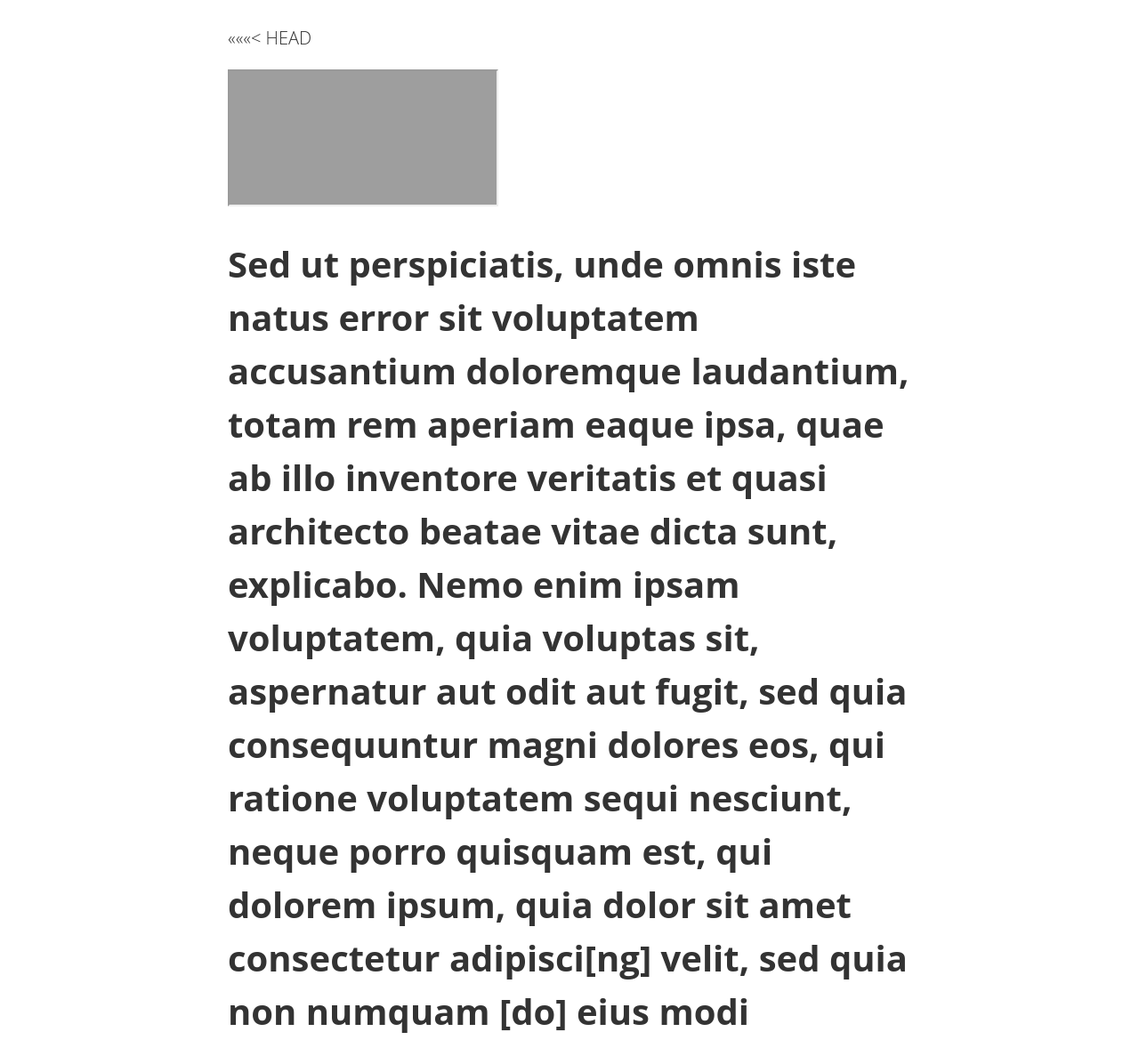
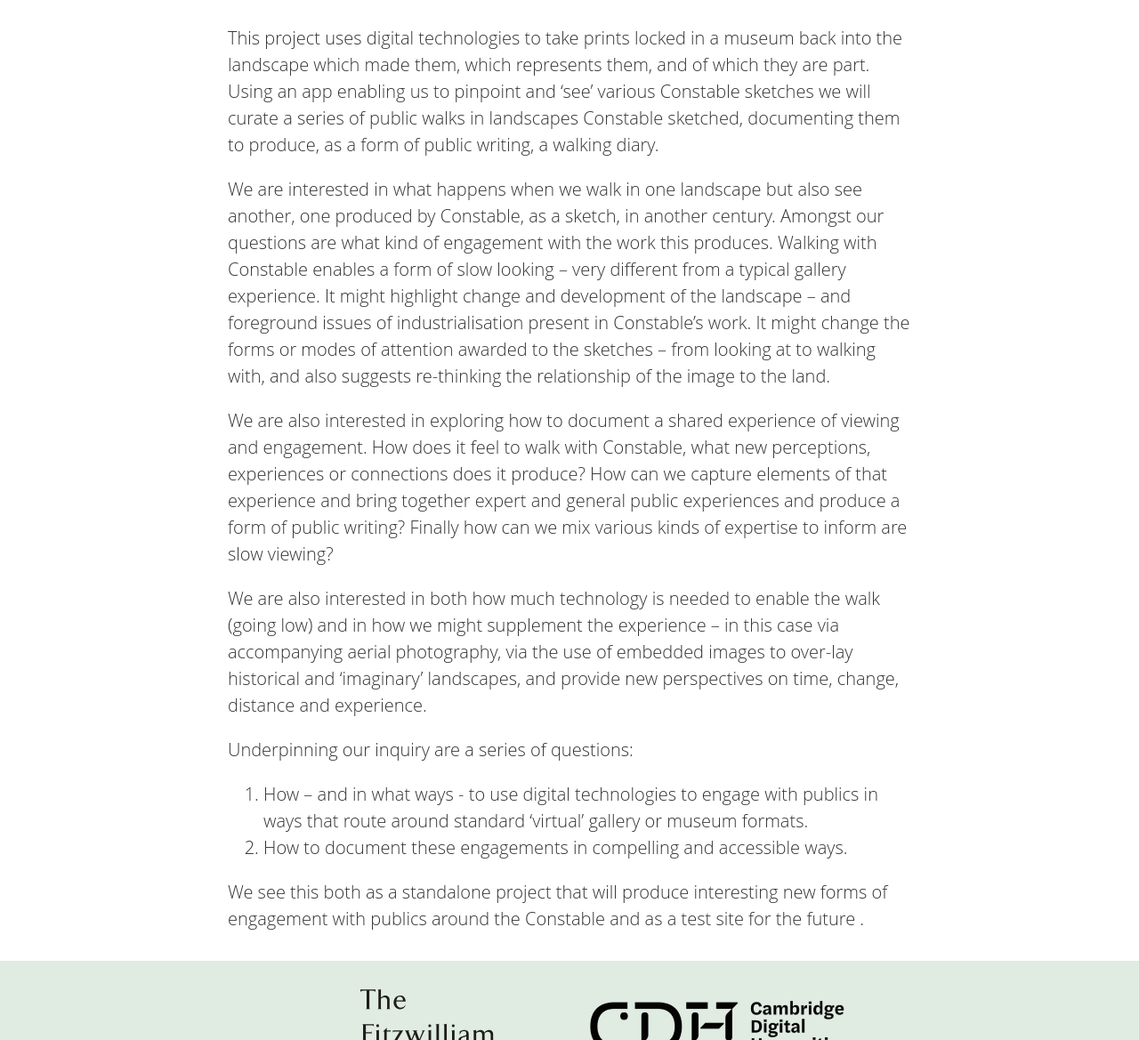
Before and after one commit to FitzwilliamMuseum/walking-the-landscape-fitz-cdh, a Jekyll site: the page built from about.md, in a window 1280 px wide and 1400 px high, scrolled down 821 px. Shown: the part 231-1400 px from the top of the window at 89% size. Built offline with Jekyll 4.4.1, drawn with Linux system fonts in a browser that asks for light colours; some of the changed text lies outside the part shown; grey boxes are pictures that could not be loaded.

Commit message:
Update team etc

```diff
--- a/_layouts/default.html
+++ b/_layouts/default.html
@@ -5,6 +5,7 @@
       {{ page.title }}
     </h1>
   </header>
+
   <div class="lh-copy f5 f4-ns fw3 black-80 mv3 mv4-ns">
     {{ content}}
   </div>
--- a/about.md
+++ b/about.md
@@ -9,16 +9,10 @@
 src="https://data.fitzmuseum.cam.ac.uk/uv.html#?manifest=https://api.fitz.ms/data-distributor/iiif/object-830/manifest&c=0&m=0&cv=0&config=https://data.fitzmuseum.cam.ac.uk/config.json&locales=en-GB:English (GB),cy-GB:Cymraeg,fr-FR:Français (FR),sv-SE:Svenska,xx-XX:English (GB) (xx-XX)&xywh=-2625,-1,9256,4764&r=0"
 allowfullscreen height="800" frameBorder="0"></iframe>
 
-<<<<<<< HEAD
-<iframe src="https://data.fitzmuseum.cam.ac.uk/uv.html#?manifest=https://api.fitz.ms/data-distributor/iiif/object-3799/manifest&c=0&m=0&cv=0&config=https://data.fitzmuseum.cam.ac.uk/config.json&locales=en-GB:English (GB),cy-GB:Cymraeg,fr-FR:Français (FR),sv-SE:Svenska,xx-XX:English (GB) (xx-XX)&xywh=-707,-236,7316,4705&r=0"  allowfullscreen ></iframe>
-
-Sed ut perspiciatis, unde omnis iste natus error sit voluptatem accusantium doloremque laudantium, totam rem aperiam eaque ipsa, quae ab illo inventore veritatis et quasi architecto beatae vitae dicta sunt, explicabo. Nemo enim ipsam voluptatem, quia voluptas sit, aspernatur aut odit aut fugit, sed quia consequuntur magni dolores eos, qui ratione voluptatem sequi nesciunt, neque porro quisquam est, qui dolorem ipsum, quia dolor sit amet consectetur adipisci[ng] velit, sed quia non numquam [do] eius modi tempora inci[di]dunt, ut labore et dolore magnam aliquam quaerat voluptatem. Ut enim ad minima veniam, quis nostrum[d] exercitationem ullam corporis suscipit laboriosam, nisi ut aliquid ex ea commodi consequatur? [D]Quis autem vel eum iure reprehenderit, qui in ea voluptate velit esse, quam nihil molestiae consequatur, vel illum, qui dolorem eum fugiat, quo voluptas nulla pariatur?
-=======
 This project uses digital technologies to take prints locked in a museum back into the landscape
 which made them, which represents them, and of which they are part. Using an app enabling us to pinpoint
 and ‘see’ various Constable sketches we will curate a series of public walks in landscapes Constable sketched,
 documenting them to produce, as a form of public writing, a walking diary.
->>>>>>> 9b5517bed9e8c3077000cacc6512a739bd0145bd
 
 We are interested in what happens when we walk in one landscape but also see another, one produced by
 Constable, as a sketch, in another century. Amongst our questions are what kind of engagement with the
@@ -45,4 +39,4 @@
 2. How to document these engagements in compelling and accessible ways.
 
 We see this both as a standalone project that will produce interesting new forms of engagement with publics
-around the Constable and as a test site for future projects.
+around the Constable and as a test site for the future .
```
Also changed, not shown: _team/andy-corrigan.md (+3 -1 lines), index.md (+5 -5 lines).
